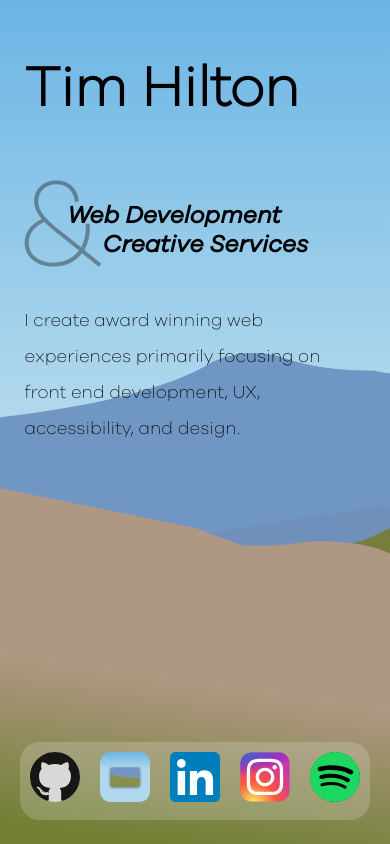
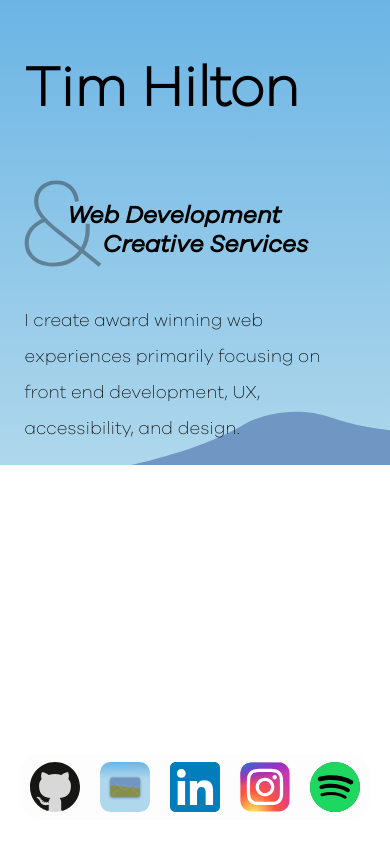
Before and after one commit to timhilton/timhilton.github.io, a Next.js app: page / in a window 390 px wide. Built offline with nearby package versions, Linux system fonts and the light colour scheme.

Commit message:
100vh hook to make it work right on mobile

```diff
--- a/package.json
+++ b/package.json
@@ -13,6 +13,7 @@
     "next": "12.1.6",
     "react": "18.1.0",
     "react-dom": "18.1.0",
+    "react-use": "^17.4.0",
     "styled-components": "^5.3.5"
   },
   "devDependencies": {
--- a/src/components/Dock.jsx
+++ b/src/components/Dock.jsx
@@ -46,8 +46,8 @@ const List = styled.ul`
     overflow: visible;
 
     @media (max-width: 734px) {
-        padding: 0 10px 10px 10px;
-        height: 78px;
+        padding: 0 10px;
+        height: 66px;
     }
 `
 
--- a/src/components/DockItems.jsx
+++ b/src/components/DockItems.jsx
@@ -54,26 +54,17 @@ const ListItem = styled.li`
         transition: opacity 500ms;
 
         @media (max-width: 734px) {
-            font-size: 1.5em;
-            bottom: -20px;
+            content: none;
         }
     }
 
     &:first-of-type:after,
     &:last-of-type:after {
         width: calc(100% - 12.5px);
-
-        @media (max-width: 734px) {
-            width: calc(100% - 10px);
-        }
     }
 
     &:last-of-type:after {
         padding-left: 12.5px;
-
-        @media (max-width: 734px) {
-            padding-left: 10px;
-        }
     }
 `
 export default ListItem;
--- a/src/components/Layout.jsx
+++ b/src/components/Layout.jsx
@@ -24,7 +24,7 @@ const createFade= () => {
                 animation-delay: ${j}ms;
             }
         `
-        j = j - 600;
+        j = j - 750;
     }
 
     return styles;
@@ -35,6 +35,10 @@ const Container = styled.div`
   position: relative;
   height: 100vh;
   overflow: hidden;
+
+  @media (max-width: 734px) {
+    height: fill-available;
+  }
 `
 
 const Main = styled.main`
@@ -56,7 +60,7 @@ const Main = styled.main`
 const Bg = styled(Desktop)`
     position: absolute;
     z-index: 1;
-    min-width: 1440px;
+    min-width: 1680px;
     width: 100%;
     justify-self: center;
 
--- a/src/pages/_app.jsx
+++ b/src/pages/_app.jsx
@@ -1,10 +1,29 @@
+import { useEffect, useRef } from 'react';
+import { useWindowSize } from 'react-use';
 import '../../styles/globals.css'
 import Layout from '../components/Layout'
 
+function use100vh() {
+  const ref = useRef();
+  const { height } = useWindowSize();
+
+  useEffect(
+    () => {
+      if (!ref.current) {
+        return;
+      }
+      ref.current.style.height = height + 'px';
+    },
+    [height],
+  );
+
+  return ref;
+}
+
 function MyApp({ Component, pageProps }) {
-
+  const ref = use100vh();
   return (
-    <Layout>
+    <Layout ref={ref}>
       <Component {...pageProps} />
     </Layout>
   )
```
Also changed, not shown: 1 other file (tests, documents, lock files or other folders).
